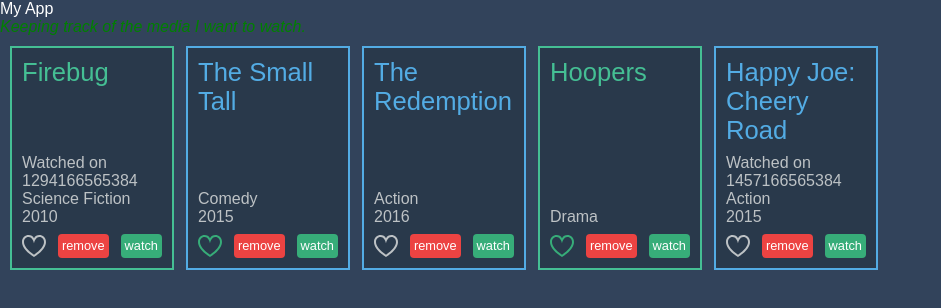
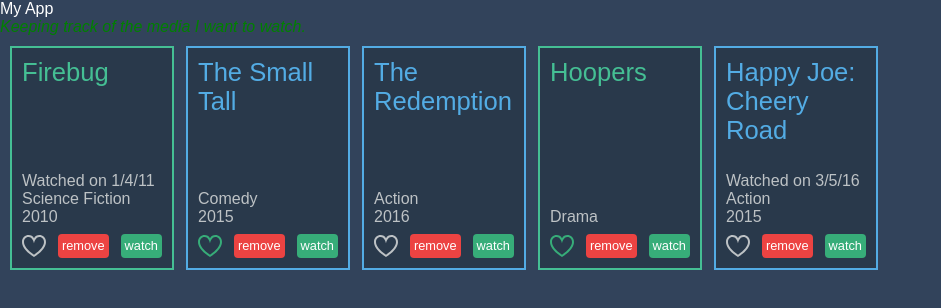
Before and after one commit to lwrainbow/media-list-angular-application, an Angular app: page / in a window 1280 px wide. Shown: the top 308 px of the page, without its empty margins (0-941 px from the left). Built offline with nearby package versions, Linux system fonts and the light colour scheme.

Commit message:
add built-in date pipe for mediaItem.watchedOn

```diff
--- a/src/app/media-item.component.html
+++ b/src/app/media-item.component.html
@@ -1,6 +1,6 @@
 <h2>{{ mediaItem.name }}</h2>
 <ng-template [ngIf]="mediaItem.watchedOn">
-  <div>Watched on {{ mediaItem.watchedOn }}</div>
+  <div>Watched on {{ mediaItem.watchedOn | date: 'shortDate' }}</div>
 </ng-template>
 <div>{{ mediaItem.category }}</div>
 <div>{{ mediaItem.year }}</div>
```
